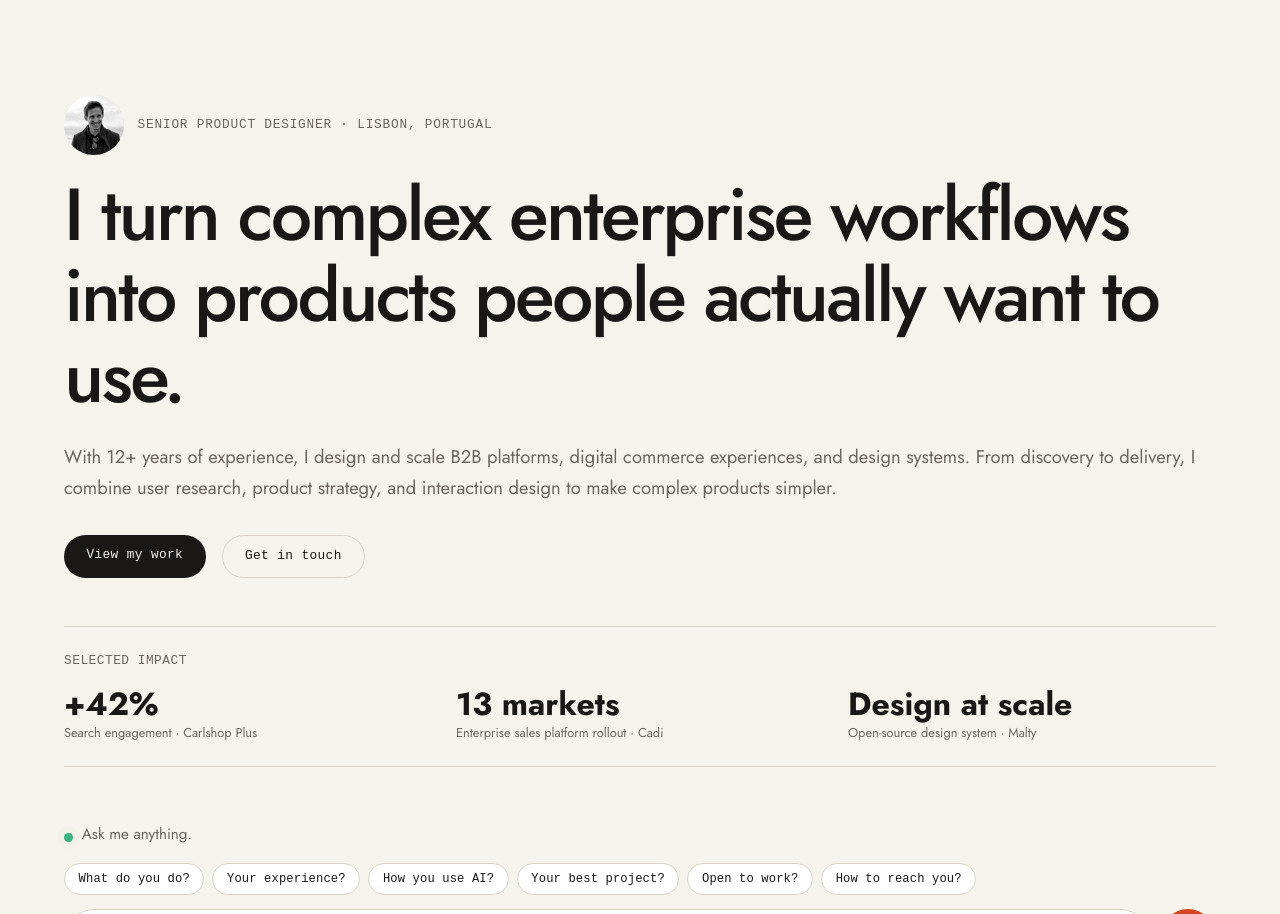
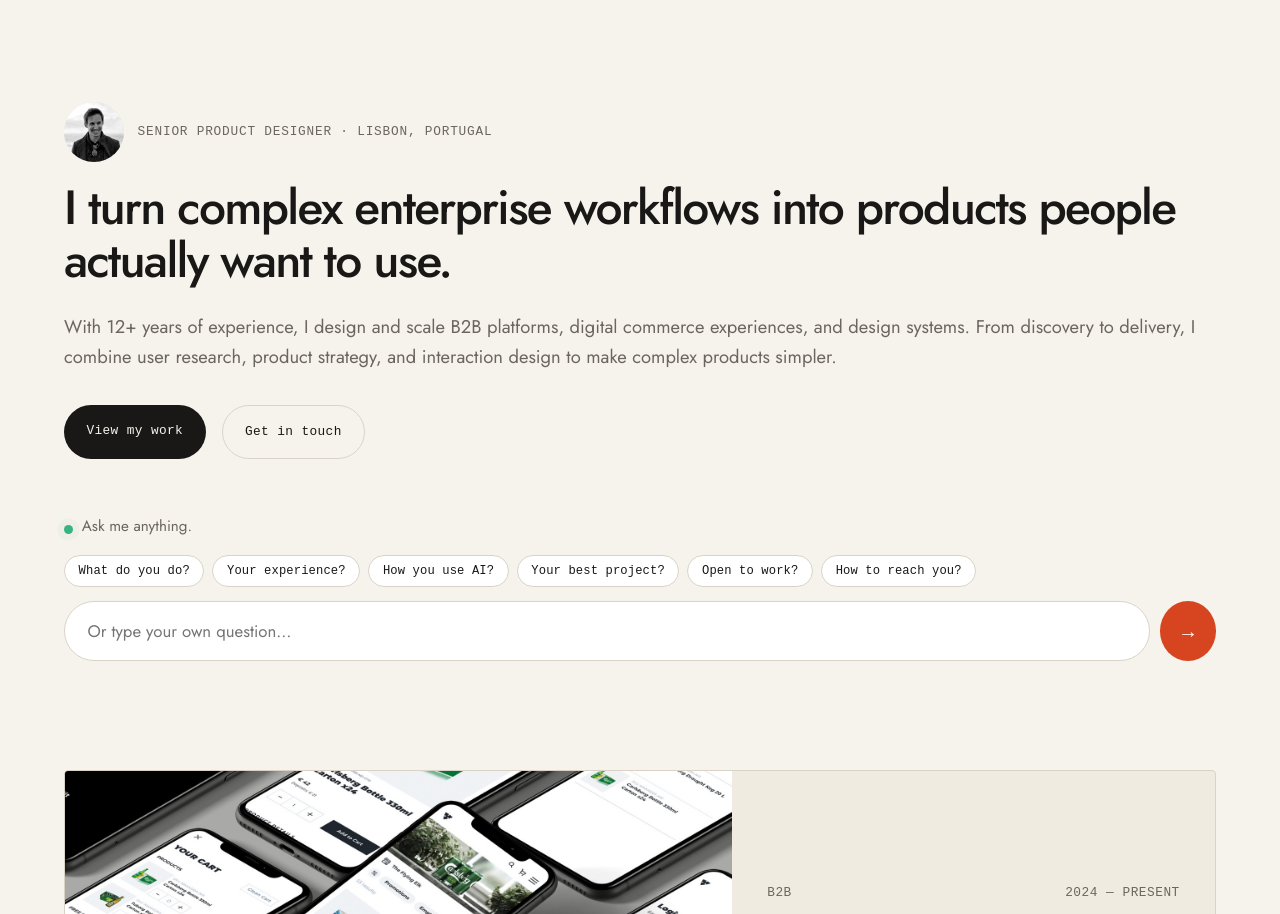
Before and after one commit to robertoev92-a11y/portfolio, a plain HTML site: page index.html in a window 1280 px wide. Shown: the part 64-978 px from the top of the page. Drawn offline with Linux system fonts and the light colour scheme; a web font is replaced by a local one.

Commit message:
Global type scale: 1.1rem body, 32px line-height; hero statement 48px; remove impact stats from homepage
Co-Authored-By: Claude Sonnet 4.6 <noreply@anthropic.com>

```diff
--- a/assets/css/styles.css
+++ b/assets/css/styles.css
@@ -31,7 +31,7 @@
   --step-hero: clamp(2.75rem, 1.2rem + 7vw, 7rem);
   --step-h2:   clamp(1.75rem, 1rem + 3vw, 3rem);
   --step-h3:   clamp(1.25rem, 1rem + 1vw, 1.6rem);
-  --step-body: 1rem;
+  --step-body: 1.1rem;
   --step-meta: 0.8rem;
 
   /* Space */
@@ -55,7 +55,7 @@ body {
   color: var(--ink);
   font-family: var(--font-body);
   font-size: var(--step-body);
-  line-height: 1.6;
+  line-height: 2rem;
   -webkit-font-smoothing: antialiased;
   text-rendering: optimizeLegibility;
 }
@@ -170,7 +170,7 @@ h1, h2, h3 {
 }
 
 .hero-statement {
-  font-size: clamp(2.2rem, 1rem + 4.5vw, 5rem);
+  font-size: 3rem;
   line-height: 1.1;
   max-width: 100%;
   margin: 0 0 1.5rem;
--- a/index.html
+++ b/index.html
@@ -44,24 +44,6 @@
       <div class="hero-ctas reveal-up">
         <a href="#projects" class="cta-primary">View my work</a>
         <a href="mailto:roberto.e.v92@gmail.com" class="cta-secondary">Get in touch</a>
-      </div>
-
-      <div class="hero-impact reveal-up">
-        <p class="meta">Selected impact</p>
-        <div class="impact-row">
-          <div class="impact-item">
-            <span class="impact-num">+42%</span>
-            <span class="impact-label">Search engagement · Carlshop Plus</span>
-          </div>
-          <div class="impact-item">
-            <span class="impact-num">13 markets</span>
-            <span class="impact-label">Enterprise sales platform rollout · Cadi</span>
-          </div>
-          <div class="impact-item">
-            <span class="impact-num">Design at scale</span>
-            <span class="impact-label">Open-source design system · Malty</span>
-          </div>
-        </div>
       </div>
 
       <!-- Ask me anything: programmed, conversational replies -->
```
